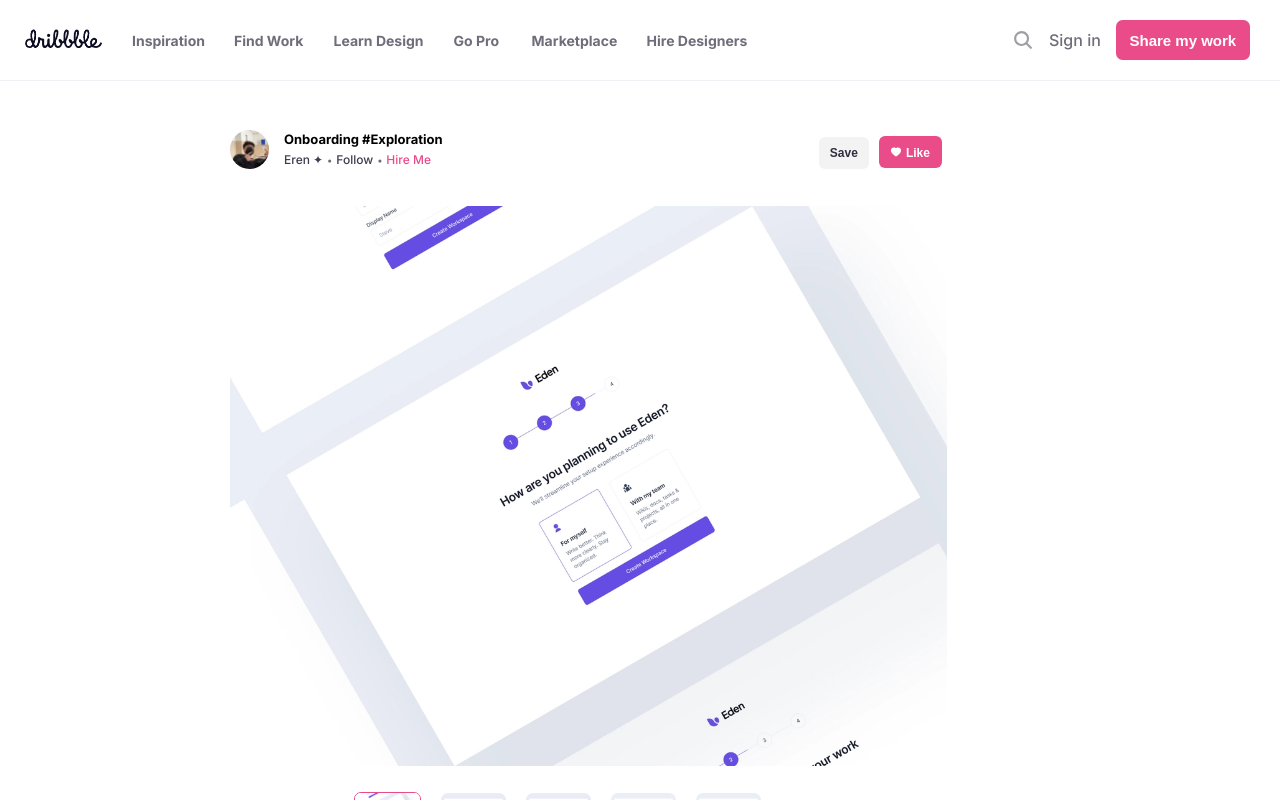
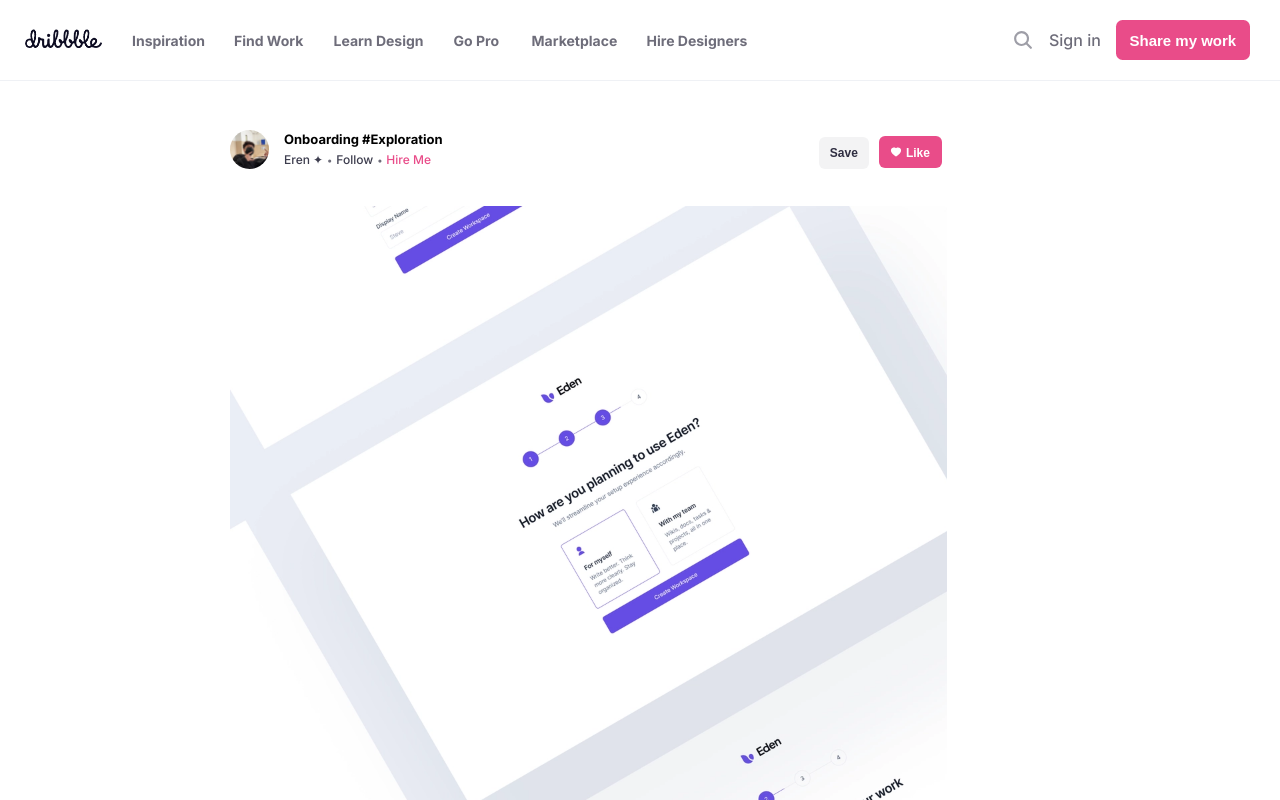
Before and after one commit to RishiSanghvi123/dribble-mock, a React (Create React App) app: page / in a window 1280 px wide. Shown: the top 800 px of the page. Built offline with nearby package versions, Linux system fonts and the light colour scheme.

Commit message:
dimension8

```diff
--- a/src/components/onboarding/onboarding.jsx
+++ b/src/components/onboarding/onboarding.jsx
@@ -258,8 +258,8 @@
 `;
 
 const Img = styled.img`
-  width: 750px;
-  height: 560px;
+  width: 850px;
+  height: 600px;
   margin-top: 20px;
 `;
 
```
